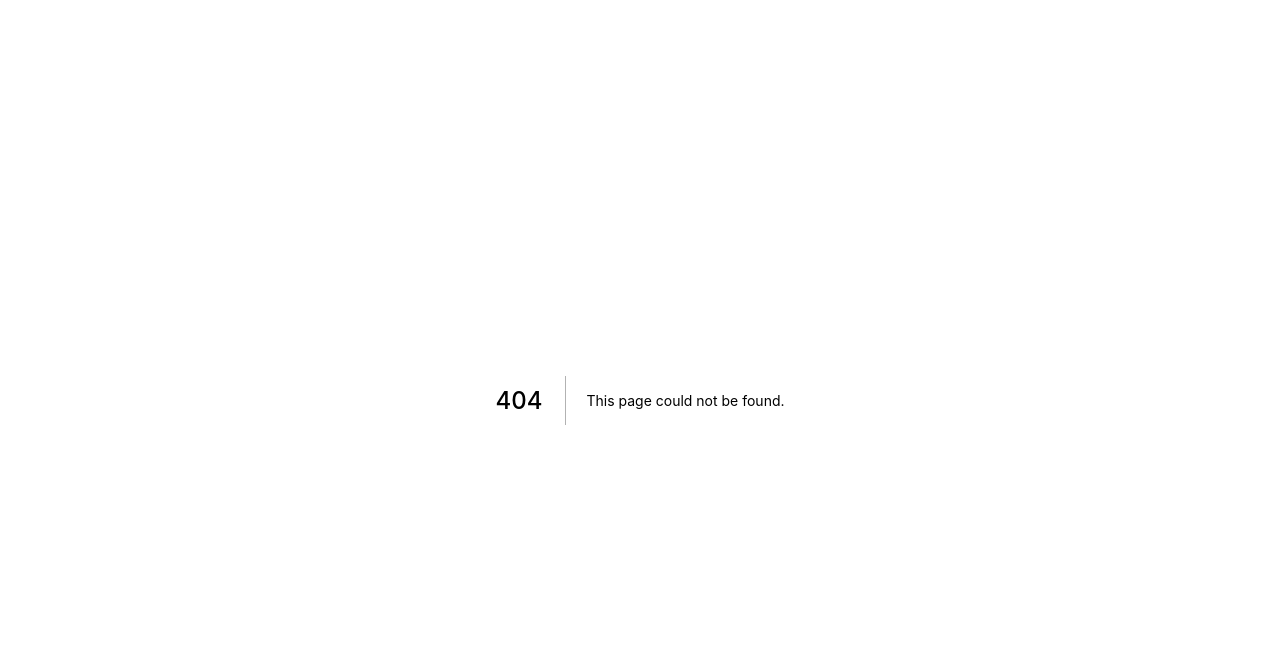
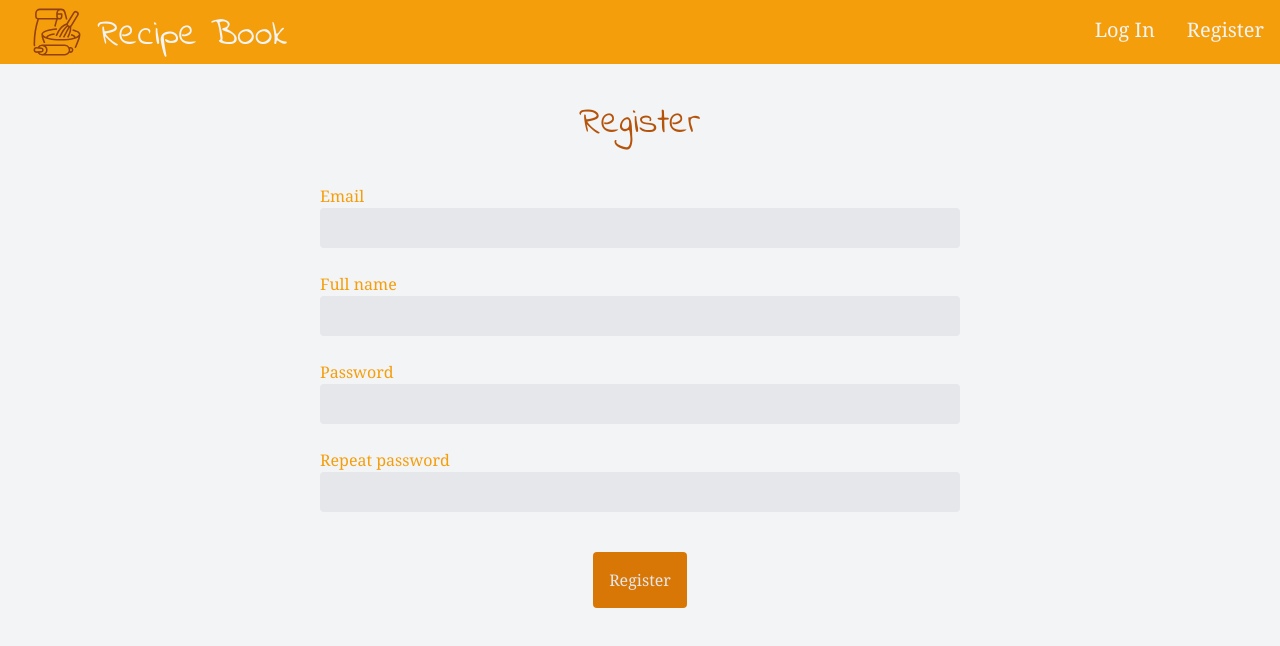
Before and after one commit to JuliaWylezol/Recipe-book, a Next.js app: page /register in a window 1280 px wide. Before the commit this address had no page. Shown: the top 646 px of the page. Built offline with nearby package versions, Linux system fonts and the light colour scheme.

Commit message:
add register user

```diff
--- a/components/Form/Form.js
+++ b/components/Form/Form.js
@@ -65,7 +65,7 @@ export default function Form() {
         value={isSubmit ? '...Adding new recipe' : 'Add recipe'}
         className="m-10 p-4 rounded bg-yellow-600 text-gray-200 hover:bg-yellow-700"
       />
-      {isToastActive && <Toast />}
+      {isToastActive && <Toast type="recipe" />}
     </form>
   );
 }
--- a/components/Layout/Layout.js
+++ b/components/Layout/Layout.js
@@ -1,11 +1,15 @@
 import Link from 'next/link';
+import { useState } from 'react';
 
 const navLinks = [
   { path: '/', label: 'Recipe Book', id: 1 },
-  { path: '/addRecipe', label: 'New recipe', id: 2 }
+  { path: '/addRecipe', label: 'New recipe', id: 2 },
+  { path: '/register', label: 'Register', id: 3 },
+  { path: '/log', label: 'Log In', id: 4 }
 ];
 
 export default function Layout({ children }) {
+  const [isLogIn, setIsLogIn] = useState(false);
   return (
     <div className="w-full h-full mx-auto">
       <nav className="bg-yellow-500 w-full h-16 flex justify-between sticky top-0">
@@ -22,11 +26,34 @@ export default function Layout({ children }) {
             </a>
           </Link>
         </div>
-        <Link href={navLinks[1].path} key={navLinks[1].id}>
-          <a className="text-gray-100 p-4 text-xl font-serif hover:text-yellow-800">
-            {navLinks[1].label}
-          </a>
-        </Link>
+        <div>
+          {isLogIn && (
+            <div>
+              <Link href={navLinks[1].path} key={navLinks[1].id}>
+                <a className="text-gray-100 p-4 text-xl font-serif hover:text-yellow-800">
+                  {navLinks[1].label}
+                </a>
+              </Link>
+              <button className="text-gray-100 p-4 text-xl font-serif hover:text-yellow-800">
+                Log out
+              </button>
+            </div>
+          )}
+          {!isLogIn && (
+            <div className="mt-4">
+              <Link href={navLinks[3].path} key={navLinks[3].id}>
+                <a className="text-gray-100 p-4 text-xl font-serif hover:text-yellow-800">
+                  {navLinks[3].label}
+                </a>
+              </Link>
+              <Link href={navLinks[2].path} key={navLinks[2].id}>
+                <a className="text-gray-100 p-4 text-xl font-serif hover:text-yellow-800">
+                  {navLinks[2].label}
+                </a>
+              </Link>
+            </div>
+          )}
+        </div>
       </nav>
       <main className="bg-gray-100 p5 h-full"> {children}</main>
     </div>
--- a/components/Toast/Toast.js
+++ b/components/Toast/Toast.js
@@ -1,7 +1,9 @@
-export default function Toast() {
+export default function Toast({ type }) {
   return (
     <div className="absolute top-0 animate-drop bg-yellow-300 p-6 text-yellow-800 rounded">
-      Recipe was successfully added to the library!
+      {type === 'recipe'
+        ? 'Recipe was successfully added to the library!'
+        : 'You are registered! Now you can log into your account.'}
     </div>
   );
 }
--- a/package.json
+++ b/package.json
@@ -10,6 +10,7 @@
   },
   "dependencies": {
     "airtable": "^0.11.1",
+    "crypto-js": "^4.1.1",
     "joi": "^17.4.2",
     "next": "11.0.1",
     "react": "17.0.2",
--- /dev/null
+++ b/pages/api/users/index.js
@@ -0,0 +1,19 @@
+import createUser from '../../../services/users/createUser';
+
+export default async (req, res) => {
+  switch (req.method) {
+    case 'POST': {
+      try {
+        const payload = req.body;
+        const user = await createUser(payload);
+
+        res.status(200).json({ status: 'created', user });
+      } catch (error) {
+        res.status(422).json({ status: 'not_created', error: error.message });
+      }
+      break;
+    }
+    default:
+      res.status(400);
+  }
+};
--- /dev/null
+++ b/pages/log.js
@@ -0,0 +1,18 @@
+import Head from 'next/head';
+import Input from '../components/Input/Input';
+import Layout from '../components/Layout/Layout';
+
+export default function Log() {
+  return (
+    <Layout>
+      <Head>
+        <title>Log In</title>
+      </Head>
+      <h1 className="text-yellow-800 text-4xl font-nav text-center mt-16">Log In</h1>
+      <div className="flex flex-col items-center">
+        <Input type="text" name="username" required style="w-40" />
+        <Input type="text" name="password" required style="w-40" />
+      </div>
+    </Layout>
+  );
+}
--- a/pages/recipes/[id].js
+++ b/pages/recipes/[id].js
@@ -1,4 +1,5 @@
 import Layout from '../../components/Layout/Layout';
+import Head from 'next/head';
 import getRecipes from '../../services/recipes/getRecipes';
 import { getRecipeInfo } from '../../services/recipes/getRecipeInfo';
 
@@ -26,6 +27,9 @@ export default function RecipePage({ recipe }) {
   const preparation = recipe.preparation.split(';');
   return (
     <Layout>
+      <Head>
+        <title> {recipe.name} </title>
+      </Head>
       <div className="w-full h-96 flex flex-col items-center mt-12 font-serif">
         <div className="flex justify-between w-1/2">
           <div className="flex flex-col">
--- /dev/null
+++ b/pages/register.js
@@ -0,0 +1,75 @@
+import { useRef, useState } from 'react';
+import { useRouter } from 'next/router';
+import Head from 'next/head';
+import Toast from '../components/Toast/Toast';
+import Input from '../components/Input/Input';
+import Layout from '../components/Layout/Layout';
+
+export default function Register() {
+  const registerForm = useRef();
+  const router = useRouter();
+  const [isSubmit, setIsSubmit] = useState(false);
+  const [isToastActive, setIsToastActive] = useState(false);
+
+  const handleSubmit = async (e) => {
+    e.preventDefault();
+    setIsSubmit(true);
+    const form = new FormData(registerForm.current);
+    const payload = {
+      email: form.get('email'),
+      fullName: form.get('full name'),
+      password: form.get('password')
+    };
+
+    if (payload.password !== form.get('repeat password')) {
+      setIsSubmit(false);
+      window.alert('Given passwords do not match');
+      return;
+    }
+
+    const response = await fetch('/api/users', {
+      method: 'POST',
+      body: JSON.stringify(payload),
+      headers: {
+        'Content-Type': 'application/json'
+      }
+    });
+
+    if (response.ok) {
+      setIsToastActive(true);
+      setIsSubmit(false);
+      setTimeout(() => {
+        setIsToastActive(false);
+        router.push('/');
+      }, 2000);
+    } else {
+      setIsSubmit(false);
+      const payload = await response.json();
+      window.alert(payload.error);
+    }
+  };
+
+  return (
+    <Layout>
+      <Head>
+        <title>Register</title>
+      </Head>
+      <h1 className="font-nav text-yellow-700 text-4xl text-center mt-10">Register</h1>
+      <form
+        className="flex flex-col items-center mt-4 font-serif text-yellow-500"
+        ref={registerForm}
+        onSubmit={handleSubmit}>
+        <Input type="text" name="email" required />
+        <Input type="text" name="full name" required />
+        <Input type="password" name="password" required />
+        <Input type="password" name="repeat password" required />
+        <input
+          type="submit"
+          value={isSubmit ? '...Adding new user' : 'Register'}
+          className="m-10 p-4 rounded bg-yellow-600 text-gray-200 hover:bg-yellow-700"
+        />
+        {isToastActive && <Toast type="user" />}
+      </form>
+    </Layout>
+  );
+}
--- /dev/null
+++ b/services/users/createUser.js
@@ -0,0 +1,41 @@
+import airDB from '../airtableClient';
+import Joi from 'joi';
+import crypto from 'crypto';
+
+const schema = Joi.object({
+  email: Joi.string().email().required(),
+  fullName: Joi.string().required(),
+  password: Joi.string().required()
+});
+
+const checkEmail = async (email) => {
+  const existingUser = await airDB('users')
+    .select({ filterByFormula: `email="${email}"` })
+    .firstPage();
+
+  if (existingUser && existingUser[0]) {
+    throw new Error('This email is already taken');
+  }
+};
+
+const createUser = async (payload) => {
+  const { email, fullName, password } = await schema.validateAsync(payload);
+  await checkEmail(email);
+  const passwordSalt = crypto.randomBytes(16).toString('hex');
+  const passwordHash = crypto
+    .pbkdf2Sync(password, passwordSalt, 1000, 64, 'sha512')
+    .toString('hex');
+  const user = await airDB('users').create([
+    {
+      fields: {
+        email,
+        fullName,
+        passwordSalt,
+        passwordHash
+      }
+    }
+  ]);
+  return user;
+};
+
+export default createUser;
```
Also changed, not shown: 2 other files (tests, documents, lock files or other folders).
